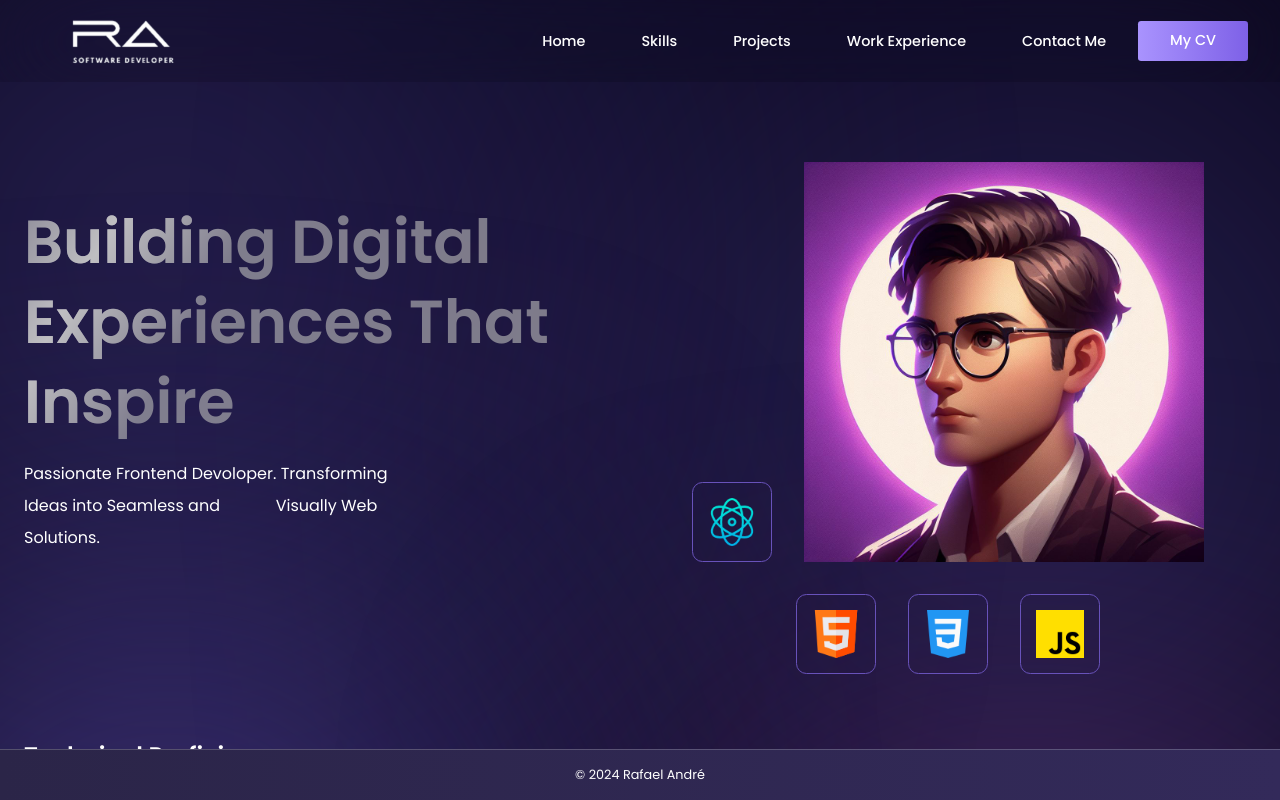
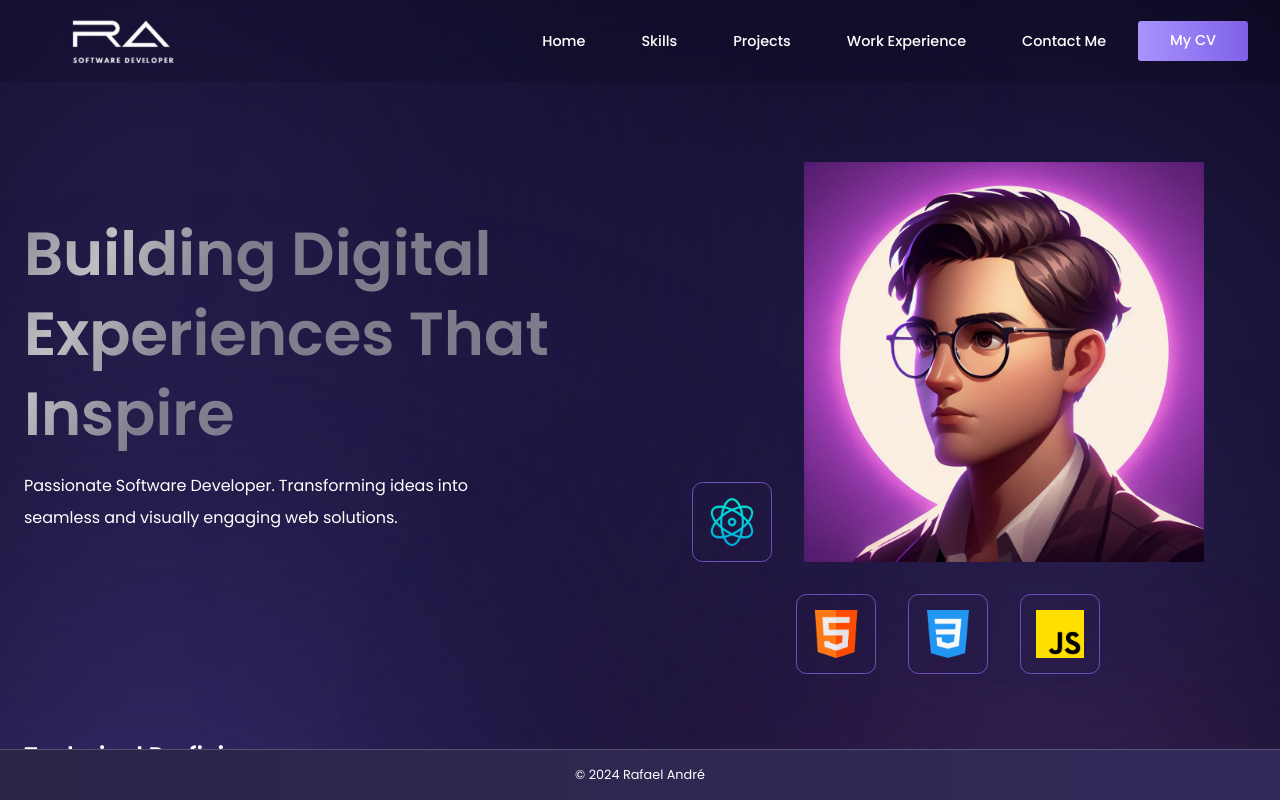
Before and after one commit to kromenz/webport, a React (Create React App) app: page / in a window 1280 px wide. Shown: the top 800 px of the page. Built offline with nearby package versions, Linux system fonts and the light colour scheme.

Commit message:
refactor: update padding in App.css; remove BlurText component; enhance animations in ContactMe and Hero components; adjust navbar button gradient

```diff
--- a/src/App.css
+++ b/src/App.css
@@ -2,7 +2,7 @@
   max-width: 1300px !important;
   margin: 0 auto;
   position: relative;
-  padding: 2rem 1.5rem;
+  padding: 2rem 1.1rem;
 }
 
 @media (max-width: 1300px) {
@@ -10,3 +10,18 @@
     padding: 0 1.5rem;
   }
 }
+
+::-webkit-scrollbar {
+  display: none;
+}
+
+html,
+body {
+  scrollbar-width: none;
+  -ms-overflow-style: none;
+}
+
+html,
+body {
+  overflow-x: hidden;
+}
--- a/src/blocks/BlurText/BlurText.jsx
+++ /dev/null
@@ -1,116 +0,0 @@
-import { motion } from "framer-motion";
-import { useEffect, useRef, useState, useMemo } from "react";
-
-const buildKeyframes = (from, steps) => {
-  const keys = new Set([
-    ...Object.keys(from),
-    ...steps.flatMap((s) => Object.keys(s)),
-  ]);
-
-  const keyframes = {};
-  keys.forEach((k) => {
-    keyframes[k] = [from[k], ...steps.map((s) => s[k])];
-  });
-  return keyframes;
-};
-
-const BlurText = ({
-  text = "",
-  delay = 200,
-  className = "",
-  animateBy = "words",
-  direction = "top",
-  threshold = 0.1,
-  rootMargin = "0px",
-  animationFrom,
-  animationTo,
-  easing = (t) => t,
-  onAnimationComplete,
-  stepDuration = 0.35,
-}) => {
-  const elements = animateBy === "words" ? text.split(" ") : text.split("");
-  const [inView, setInView] = useState(false);
-  const ref = useRef(null);
-
-  useEffect(() => {
-    if (!ref.current) return;
-    const observer = new IntersectionObserver(
-      ([entry]) => {
-        if (entry.isIntersecting) {
-          setInView(true);
-          observer.unobserve(ref.current);
-        }
-      },
-      { threshold, rootMargin },
-    );
-    observer.observe(ref.current);
-    return () => observer.disconnect();
-    // eslint-disable-next-line react-hooks/exhaustive-deps
-  }, [threshold, rootMargin]);
-
-  const defaultFrom = useMemo(
-    () =>
-      direction === "top"
-        ? { filter: "blur(10px)", opacity: 0, y: -50 }
-        : { filter: "blur(10px)", opacity: 0, y: 50 },
-    [direction],
-  );
-
-  const defaultTo = useMemo(
-    () => [
-      {
-        filter: "blur(5px)",
-        opacity: 0.5,
-        y: direction === "top" ? 5 : -5,
-      },
-      { filter: "blur(0px)", opacity: 1, y: 0 },
-    ],
-    [direction],
-  );
-
-  const fromSnapshot = animationFrom ?? defaultFrom;
-  const toSnapshots = animationTo ?? defaultTo;
-
-  const stepCount = toSnapshots.length + 1;
-  const totalDuration = stepDuration * (stepCount - 1);
-  const times = Array.from({ length: stepCount }, (_, i) =>
-    stepCount === 1 ? 0 : i / (stepCount - 1),
-  );
-
-  return (
-    <p
-      ref={ref}
-      className={className}
-      style={{ display: "flex", flexWrap: "wrap" }}
-    >
-      {elements.map((segment, index) => {
-        const animateKeyframes = buildKeyframes(fromSnapshot, toSnapshots);
-
-        const spanTransition = {
-          duration: totalDuration,
-          times,
-          delay: (index * delay) / 1000,
-        };
-        spanTransition.ease = easing;
-
-        return (
-          <motion.span
-            className="inline-block will-change-[transform,filter,opacity]"
-            key={index}
-            initial={fromSnapshot}
-            animate={inView ? animateKeyframes : fromSnapshot}
-            transition={spanTransition}
-            onAnimationComplete={
-              index === elements.length - 1 ? onAnimationComplete : undefined
-            }
-          >
-            {segment === " " ? "\u00A0" : segment}
-            {animateBy === "words" && index < elements.length - 1 && "\u00A0"}
-          </motion.span>
-        );
-      })}
-    </p>
-  );
-};
-
-export default BlurText;
--- a/src/components/ContactMe/ContactMe.jsx
+++ b/src/components/ContactMe/ContactMe.jsx
@@ -6,7 +6,52 @@ import ContactForm from "./ContactForm/ContactForm";
 import { faEnvelope } from "@fortawesome/free-solid-svg-icons";
 import { faGithub, faLinkedin } from "@fortawesome/free-brands-svg-icons";
 
+const cardVariants = {
+  offscreen: (custom) => ({
+    opacity: 0,
+    x: custom === 0 ? -100 : 100,
+  }),
+  onscreen: {
+    opacity: 1,
+    x: 0,
+    transition: {
+      duration: 0.6,
+      ease: "easeOut",
+    },
+  },
+};
+const springVariants = {
+  offscreen: { opacity: 0, y: 40 },
+  onscreen: {
+    opacity: 1,
+    y: 0,
+    transition: {
+      type: "spring",
+      stiffness: 120,
+      damping: 20,
+      duration: 0.6,
+    },
+  },
+};
+
 const ContactMe = () => {
+  const cards = [
+    {
+      icon: faEnvelope,
+      text: "andrerafael892@gmail.com",
+      href: "mailto:andrerafael892@gmail.com",
+    },
+    {
+      icon: faGithub,
+      text: "github.com/kromenz",
+      href: "https://github.com/kromenz",
+    },
+    {
+      icon: faLinkedin,
+      text: "linkedin",
+      href: "https://linkedin.com/in/rafael-andré/",
+    },
+  ];
   return (
     <motion.section
       id="contact"
@@ -19,24 +64,31 @@ const ContactMe = () => {
       <h5>Contact Me</h5>
       <div className="contact-content">
         <div style={{ flex: 1 }}>
-          <ContactInfoCard
-            icon={faEnvelope}
-            text="andrerafael892@gmail.com"
-            href="mailto:andrerafael892@gmail.com"
-          />
-          <ContactInfoCard
-            icon={faGithub}
-            text="github.com/kromenz"
-            href="https://github.com/kromenz"
-          />
-          <ContactInfoCard
-            icon={faLinkedin}
-            text="linkdin"
-            href="https://linkedin.com/in/rafael-andré/"
-          />
+          {cards.map((item, index) => (
+            <motion.div
+              key={item.text}
+              custom={index}
+              variants={springVariants}
+              initial="offscreen"
+              whileInView="onscreen"
+              viewport={{ once: false, amount: 0.3 }}
+              style={{ marginBottom: "1rem" }}>
+              <ContactInfoCard
+                icon={item.icon}
+                text={item.text}
+                href={item.href}
+              />
+            </motion.div>
+          ))}
         </div>
         <div style={{ flex: 1 }}>
-          <ContactForm />
+          <motion.div
+            initial={{ opacity: 0, x: 100 }}
+            whileInView={{ opacity: 1, x: 0 }}
+            viewport={{ once: false, amount: 0.3 }}
+            transition={{ duration: 0.6, ease: "easeOut" }}>
+            <ContactForm />
+          </motion.div>
         </div>
       </div>
     </motion.section>
--- a/src/components/Hero/Hero.jsx
+++ b/src/components/Hero/Hero.jsx
@@ -1,10 +1,35 @@
 import React from "react";
 import "./Hero.css";
 import { motion } from "framer-motion";
-import BlurText from "../../blocks/BlurText/BlurText";
 import ShinyText from "../../blocks/ShinyText/ShinyText";
 
+const textContainer = {
+  hidden: { opacity: 0 },
+  visible: {
+    opacity: 1,
+    transition: {
+      staggerChildren: 0.05,
+      delayChildren: 0.2,
+    },
+  },
+};
+
+const letterVariants = {
+  hidden: { opacity: 0, y: 20 },
+  visible: {
+    opacity: 1,
+    y: 0,
+    transition: {
+      duration: 0.4,
+      ease: "easeOut",
+    },
+  },
+};
+
 const Hero = () => {
+  const sentence =
+    "Passionate Software Developer. Transforming ideas into seamless and visually engaging web solutions.";
+  const words = sentence.split(" ");
   return (
     <motion.section
       id="home"
@@ -24,16 +49,36 @@ const Hero = () => {
           />
         </h2>
 
-        <p>
-          <BlurText
-            as="h2"
-            text="Passionate Frontend Devoloper. Transforming Ideas into Seamless and
-            Visually Web Solutions."
-            delay={150}
-            animateBy="words"
-            direction="top"
-          />
-        </p>
+        <motion.p
+          className="animated-text"
+          variants={textContainer}
+          initial="hidden"
+          whileInView="visible"
+          viewport={{ once: false, amount: 0.3 }}
+          style={{ display: "inline-block", overflow: "hidden" }}>
+          {words.map((word, wi) => {
+            const letters = word.split("");
+            return (
+              <motion.span
+                key={wi}
+                style={{
+                  display: "inline-block",
+                  whiteSpace: "nowrap",
+                  marginRight: "0.25rem",
+                }}
+                variants={textContainer}>
+                {letters.map((char, li) => (
+                  <motion.span
+                    key={li}
+                    variants={letterVariants}
+                    style={{ display: "inline-block" }}>
+                    {char}
+                  </motion.span>
+                ))}
+              </motion.span>
+            );
+          })}
+        </motion.p>
       </div>
       <div className="hero-img">
         <div>
--- a/src/components/navbar/navbar.css
+++ b/src/components/navbar/navbar.css
@@ -97,7 +97,7 @@
   border: none;
   border-radius: 0.4rem;
   color: #fff;
-  background: linear-gradient(90deg, #a993fe -0.13%, #7e61e7 99.87%);
+  background: linear-gradient(90deg, rgb(76, 63, 128) -0.13%, #7e61e7 99.87%);
   line-height: 0;
   cursor: pointer;
   transition: all 0.4s ease;
```
